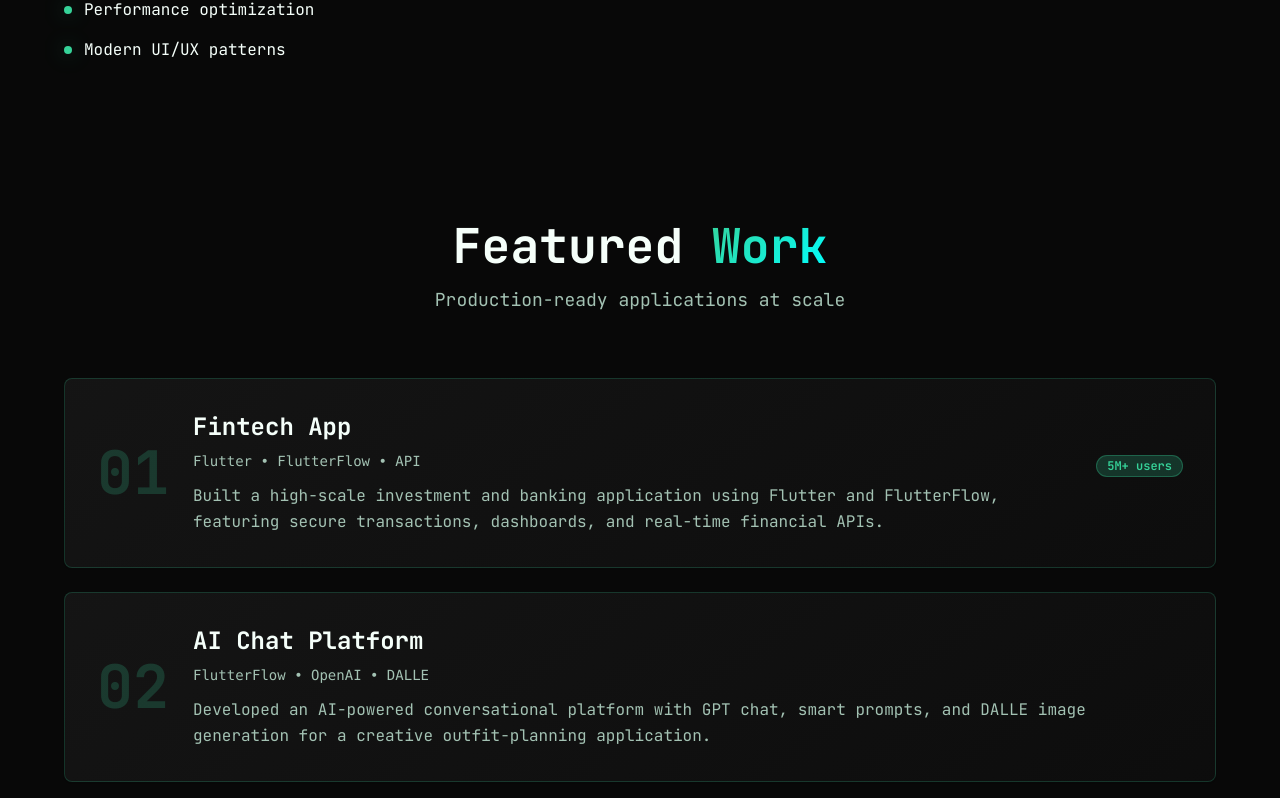
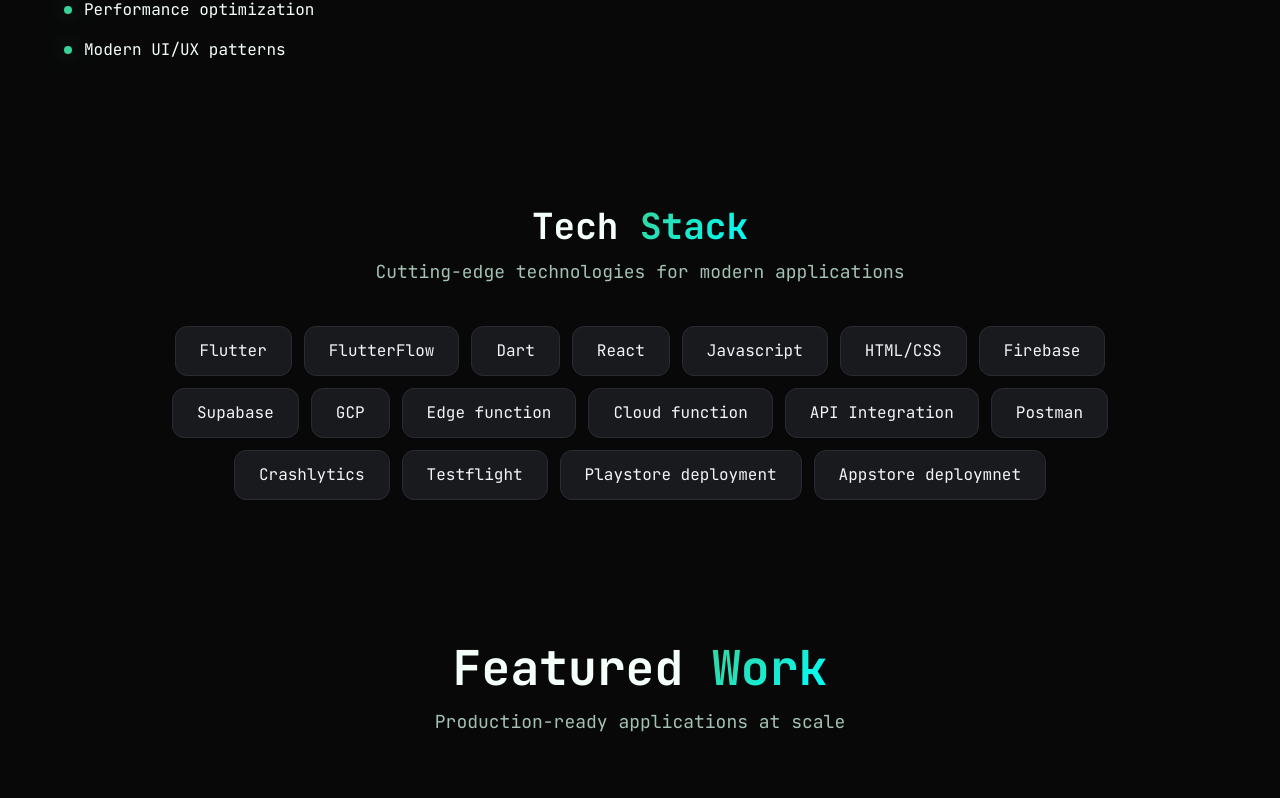
Before and after one commit to ahmedafrid/portfolio, a React (Vite) app: page / in a window 1280 px wide. Shown: the part 1192-1990 px from the top of the page. Built offline with nearby package versions, Linux system fonts and the light colour scheme; the HTML template or start-up script is replaced by a standard one.

Commit message:
Update Index.tsx

```diff
--- a/src/pages/Index.tsx
+++ b/src/pages/Index.tsx
@@ -315,6 +315,42 @@ class FlutterEngineer {
 
       {/* Skills Grid */}
 
+          <section className="py-16 px-4 sm:px-6 lg:px-8 relative">
+      <div className="max-w-5xl mx-auto">
+        <div className="text-center mb-10">
+          <h2 className="text-3xl sm:text-4xl font-bold mb-3">
+            Tech <span className="text-gradient-tech">Stack</span>
+          </h2>
+          <p className="text-muted-foreground text-base sm:text-lg">
+            Cutting-edge technologies for modern applications
+          </p>
+        </div>
+
+        {/* pill chips */}
+        <div className="flex flex-wrap gap-3 justify-center">
+          {skills.map((skill) => (
+            <span
+              key={skill.name}
+              className="
+                inline-flex items-center justify-center
+                px-6 py-3
+                rounded-xl
+                bg-[#191a1e]
+                border border-[#2b2c32]
+                text-sm sm:text-base
+                text-gray-100
+                shadow-sm
+                transition
+                hover:border-gray-400
+              "
+            >
+              {skill.name}
+            </span>
+          ))}
+        </div>
+      </div>
+    </section>
+
 
 
 
```
